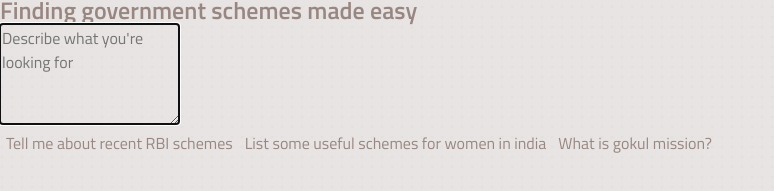
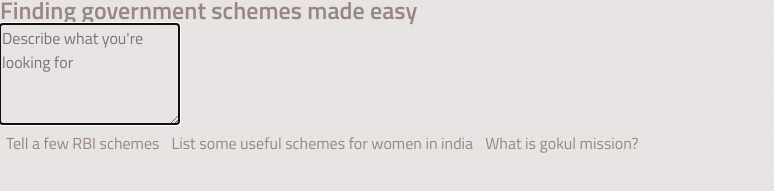
Before and after one commit to Vikram-Hegde/schemesetu, a Next.js app: page / in a window 1280 px wide. Shown: the part 125-316 px from the top of the page, without its empty margins (0-774 px from the left). Built offline with nearby package versions, Linux system fonts and the light colour scheme; no server answers.

Commit message:
suggestion modified

```diff
--- a/src/app/page.tsx
+++ b/src/app/page.tsx
@@ -8,7 +8,7 @@ import { useRouter } from 'next/navigation'
 import { useState } from 'react'
 
 const suggestions = [
-	'Tell me about recent RBI schemes',
+	'Tell a few RBI schemes',
 	'List some useful schemes for women in india',
 	'What is gokul mission?',
 ]
```
